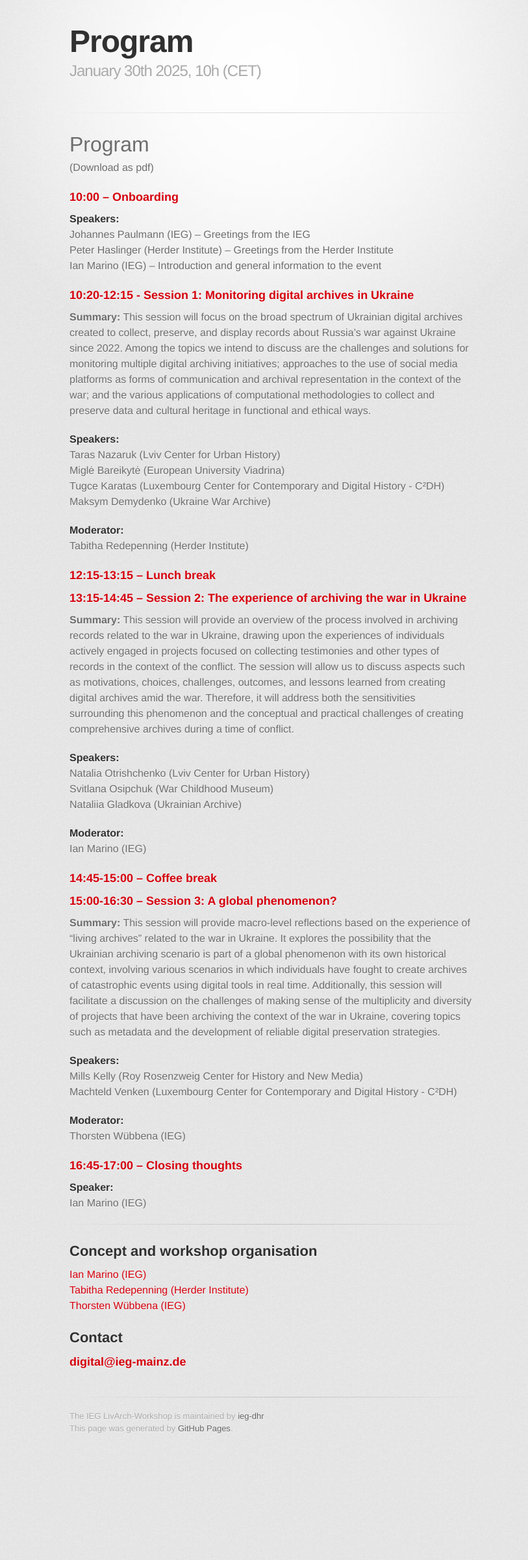
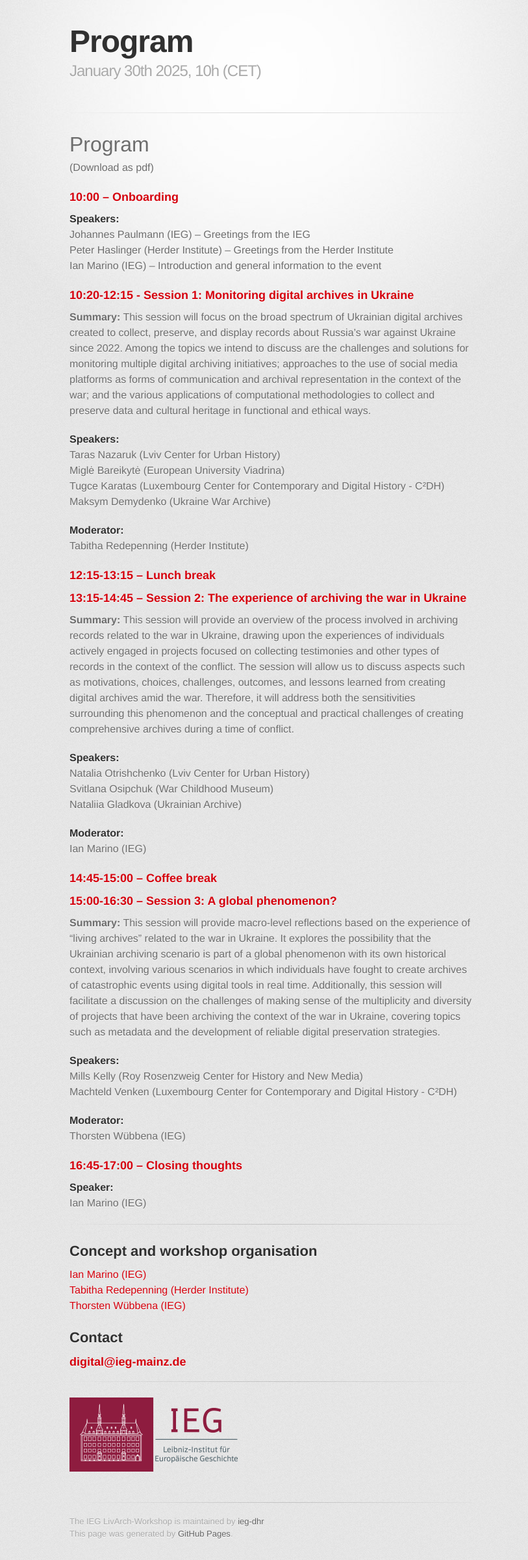
Before and after one commit to ieg-dhr/LivArch-Workshop, a Jekyll site: the page built from index.md, in a window 1280 px wide. Shown: the whole page at 65% size, without its empty margins (223-1036 px from the left). Built offline with Jekyll 4.4.1, drawn with Linux system fonts in a browser that asks for light colours; some web fonts are replaced; our own code applies the rules of GitHub Pages for plain Markdown files; before the commit the page ends 2238 px from its top, so only the background shows below that.

Commit message:
Update index.md

```diff
--- a/index.md
+++ b/index.md
@@ -57,3 +57,5 @@
 ## Contact
 
 ### <a href="mailto:digital@ieg-mainz.de">digital@ieg-mainz.de</a>
+---
+![IEG_Logo](https://raw.githubusercontent.com/ieg-dhr/LivArch-Workshop/refs/heads/main/assets/images/ieg-logo2-small.png)
```
